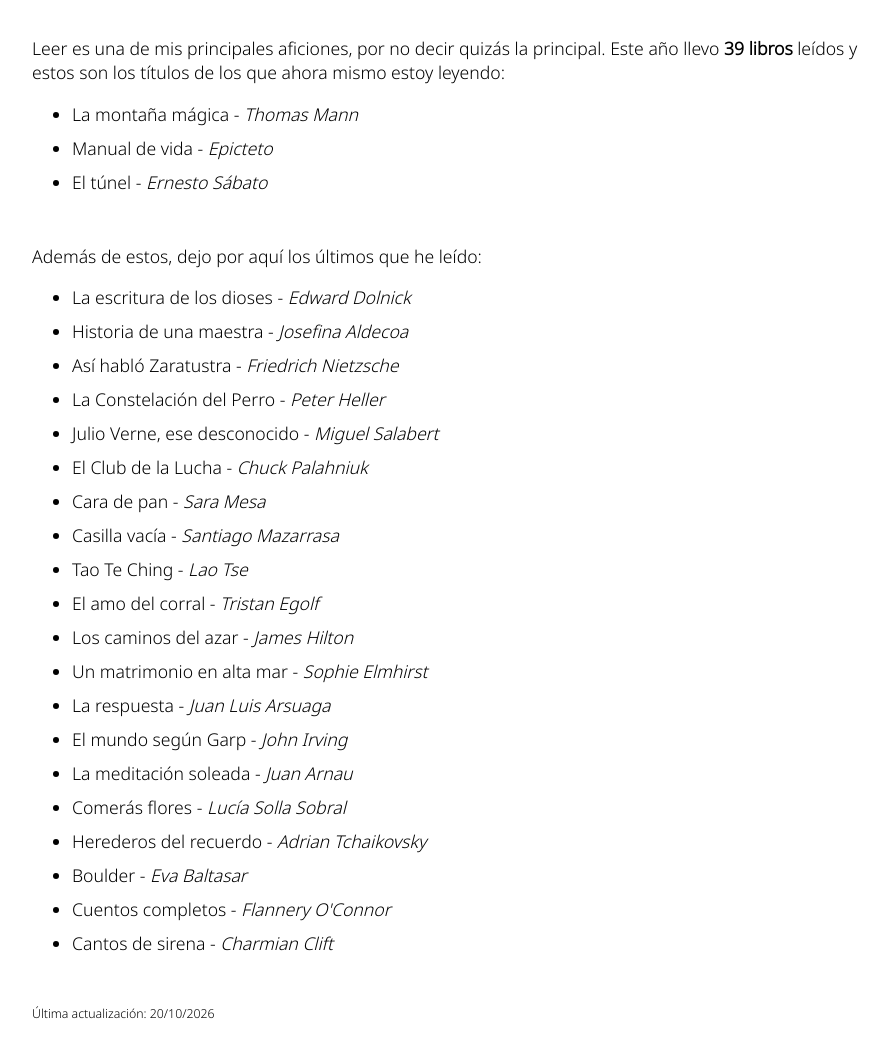
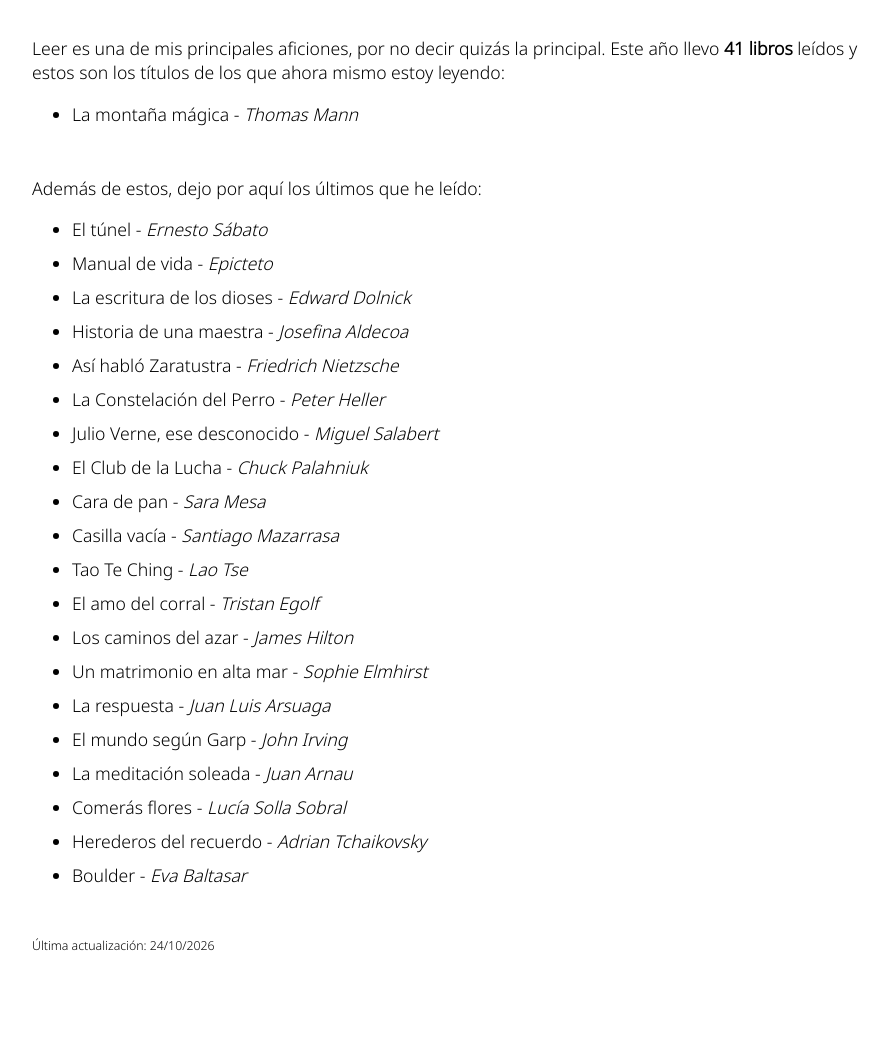
Before and after one commit to sdemingo/www, a plain HTML site: page books.html in a window 1280 px wide. Shown: the part 340-1398 px from the top of the page, without its empty margins (192-1081 px from the left). Drawn offline with Linux system fonts and the light colour scheme.

Commit message:
Actualizo libros

```diff
--- a/books.html
+++ b/books.html
@@ -39,15 +39,15 @@
       </nav>
       <main id="reads">
         <h1>Últimas lecturas</h1>
-        <p>Leer es una de mis principales aficiones, por no decir quizás la principal. Este año llevo <b>39 libros</b> leídos y estos son los títulos de los que ahora mismo estoy leyendo:</p>
+        <p>Leer es una de mis principales aficiones, por no decir quizás la principal. Este año llevo <b>41 libros</b> leídos y estos son los títulos de los que ahora mismo estoy leyendo:</p>
 	    <ul>
-	      <li>La montaña mágica - <span class='author'>Thomas Mann</span></li><li>Manual de vida - <span class='author'>Epicteto</span></li><li>El túnel - <span class='author'>Ernesto Sábato</span></li>
+	      <li>La montaña mágica - <span class='author'>Thomas Mann</span></li>
 	    </ul>
 	    <p>Además de estos, dejo por aquí los últimos que he leído:</p>
 	    <ul>
-	      <li>La escritura de los dioses - <span class='author'>Edward Dolnick</span></li><li>Historia de una maestra - <span class='author'>Josefina Aldecoa</span></li><li>Así habló Zaratustra - <span class='author'>Friedrich Nietzsche</span></li><li>La Constelación del Perro - <span class='author'>Peter Heller</span></li><li>Julio Verne, ese desconocido - <span class='author'>Miguel Salabert</span></li><li>El Club de la Lucha - <span class='author'>Chuck Palahniuk</span></li><li>Cara de pan - <span class='author'>Sara Mesa</span></li><li>Casilla vacía - <span class='author'>Santiago Mazarrasa</span></li><li>Tao Te Ching - <span class='author'>Lao Tse</span></li><li>El amo del corral - <span class='author'>Tristan Egolf</span></li><li>Los caminos del azar - <span class='author'>James Hilton</span></li><li>Un matrimonio en alta mar - <span class='author'>Sophie Elmhirst</span></li><li>La respuesta - <span class='author'>Juan Luis Arsuaga</span></li><li>El mundo según Garp - <span class='author'>John Irving</span></li><li>La meditación soleada - <span class='author'>Juan Arnau</span></li><li>Comerás flores - <span class='author'>Lucía Solla Sobral</span></li><li>Herederos del recuerdo - <span class='author'>Adrian Tchaikovsky</span></li><li>Boulder - <span class='author'>Eva Baltasar</span></li><li>Cuentos completos - <span class='author'>Flannery O'Connor</span></li><li>Cantos de sirena - <span class='author'>Charmian Clift</span></li>
+	      <li>El túnel - <span class='author'>Ernesto Sábato</span></li><li>Manual de vida - <span class='author'>Epicteto</span></li><li>La escritura de los dioses - <span class='author'>Edward Dolnick</span></li><li>Historia de una maestra - <span class='author'>Josefina Aldecoa</span></li><li>Así habló Zaratustra - <span class='author'>Friedrich Nietzsche</span></li><li>La Constelación del Perro - <span class='author'>Peter Heller</span></li><li>Julio Verne, ese desconocido - <span class='author'>Miguel Salabert</span></li><li>El Club de la Lucha - <span class='author'>Chuck Palahniuk</span></li><li>Cara de pan - <span class='author'>Sara Mesa</span></li><li>Casilla vacía - <span class='author'>Santiago Mazarrasa</span></li><li>Tao Te Ching - <span class='author'>Lao Tse</span></li><li>El amo del corral - <span class='author'>Tristan Egolf</span></li><li>Los caminos del azar - <span class='author'>James Hilton</span></li><li>Un matrimonio en alta mar - <span class='author'>Sophie Elmhirst</span></li><li>La respuesta - <span class='author'>Juan Luis Arsuaga</span></li><li>El mundo según Garp - <span class='author'>John Irving</span></li><li>La meditación soleada - <span class='author'>Juan Arnau</span></li><li>Comerás flores - <span class='author'>Lucía Solla Sobral</span></li><li>Herederos del recuerdo - <span class='author'>Adrian Tchaikovsky</span></li><li>Boulder - <span class='author'>Eva Baltasar</span></li>
 	    </ul>
-        <p class="update">Última actualización: 20/10/2026</p>
+        <p class="update">Última actualización: 24/10/2026</p>
       </main>
     <body>
 </html>
```
